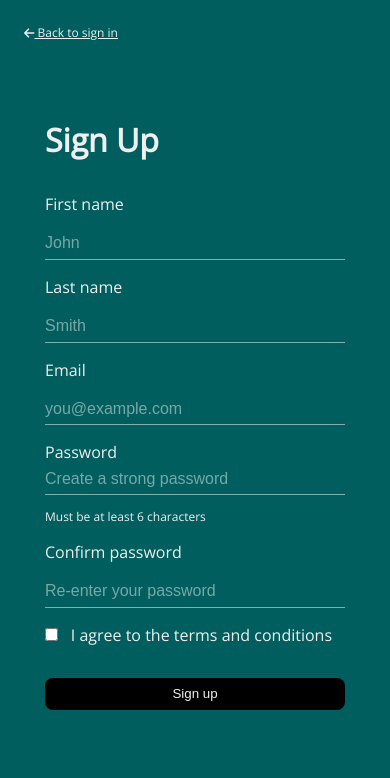
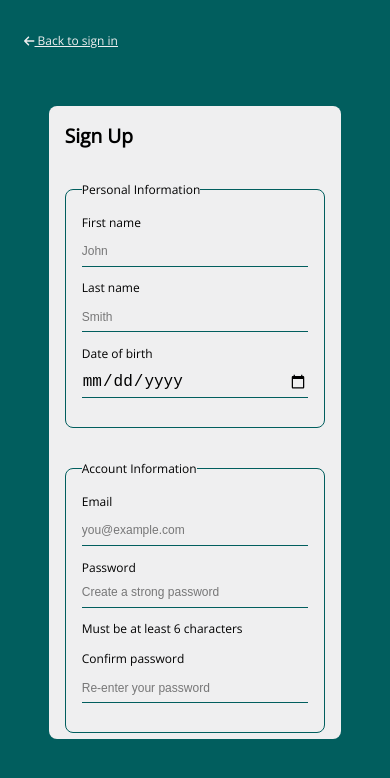
Before and after one commit to bennicodes/budget-buddy, a React (Vite) app: page /sign-up in a window 390 px wide. Shown: the top 778 px of the page. Built offline with nearby package versions, Linux system fonts and the light colour scheme.

Commit message:
restructured sign up page and styles and  added media queries

```diff
--- a/package.json
+++ b/package.json
@@ -15,6 +15,7 @@
     "@fortawesome/free-regular-svg-icons": "^6.7.2",
     "@fortawesome/free-solid-svg-icons": "^6.7.2",
     "@fortawesome/react-fontawesome": "^0.2.2",
+    "firebase": "^11.7.1",
     "react": "^19.0.0",
     "react-dom": "^19.0.0",
     "react-router-dom": "^7.5.2",
--- a/src/components/Navbar/Navbar.jsx
+++ b/src/components/Navbar/Navbar.jsx
@@ -11,17 +11,12 @@ const Navbar = () => {
         Home
       </NavLink>
       <NavLink
-        to="/services"
+        to="/transactions"
         className={({ isActive }) => (isActive ? styles.active : "")}
       >
-        Services
+        Transactions
       </NavLink>
-      <NavLink
-        to="/team"
-        className={({ isActive }) => (isActive ? styles.active : "")}
-      >
-        Team
-      </NavLink>
+
       <NavLink
         to="/contact"
         className={({ isActive }) => (isActive ? styles.active : "")}
--- a/src/pages/SignUp/SignUp.jsx
+++ b/src/pages/SignUp/SignUp.jsx
@@ -1,19 +1,20 @@
-// import { createUserWithEmailAndPassword } from "firebase/auth";
+import { faArrowLeft } from "@fortawesome/free-solid-svg-icons";
+import { FontAwesomeIcon } from "@fortawesome/react-fontawesome";
+import { createUserWithEmailAndPassword } from "firebase/auth";
 import { useState } from "react";
 import { Link, useNavigate } from "react-router-dom";
-// import { auth } from "../../firebaseConfig";
-import { faArrowLeft } from "@fortawesome/free-solid-svg-icons";
-import { FontAwesomeIcon } from "@fortawesome/react-fontawesome";
 import Button from "../../components/Button/Button";
 import ErrorMessage from "../../components/ErrorMessage/ErrorMessage";
 import Spinner from "../../components/Spinner/Spinner";
+import { auth } from "../../firebaseConfig";
 import styles from "./SignUp.module.css";
 
 const SignUp = () => {
   // Declaring state variables
-  const [formData, setFormData] = useState({
+  const [signUpFormData, setSignUpFormData] = useState({
     firstname: "",
     lastname: "",
+    dateOfBirth: "",
     email: "",
     password: "",
     confirmPassword: "",
@@ -32,7 +33,7 @@ const SignUp = () => {
   // Retrieving input values
   const handleChange = (e) => {
     const { name, value } = e.target;
-    setFormData((prevData) => ({
+    setSignUpFormData((prevData) => ({
       ...prevData,
       [name]: value,
     }));
@@ -53,7 +54,7 @@ const SignUp = () => {
   };
   const handleCheckboxChange = (e) => {
     const { name, checked } = e.target;
-    setFormData((prevData) => ({
+    setSignUpFormData((prevData) => ({
       ...prevData,
       [name]: checked,
     }));
@@ -63,18 +64,18 @@ const SignUp = () => {
     e.preventDefault();
     setError(null);
     if (
-      !formData.firstname.trim() ||
-      !formData.lastname.trim() ||
-      !formData.email.trim() ||
-      !formData.password.trim() ||
-      !formData.confirmPassword.trim()
+      !signUpFormData.firstname.trim() ||
+      !signUpFormData.lastname.trim() ||
+      !signUpFormData.email.trim() ||
+      !signUpFormData.password.trim() ||
+      !signUpFormData.confirmPassword.trim()
     ) {
       setError("Please fill the empty fields.");
       return;
-    } else if (formData.password !== formData.confirmPassword) {
+    } else if (signUpFormData.password !== signUpFormData.confirmPassword) {
       setError("Passwords do not match");
       return;
-    } else if (!formData.terms) {
+    } else if (!signUpFormData.terms) {
       setError("You must agree to the terms and conditions.");
       return;
     }
@@ -91,7 +92,7 @@ const SignUp = () => {
       navigate("/");
 
       // Reset form
-      setFormData({
+      setSignUpFormData({
         firstname: "",
         lastname: "",
         email: "",
@@ -105,18 +106,22 @@ const SignUp = () => {
   };
 
   return (
-    <div className={styles.signUpContainer}>
-      <p className={styles.signInLink}>
-        <Link to="/sign-in">
+    <>
+      <Link to="/sign-in" className={styles.goBackLink}>
         <FontAwesomeIcon icon={faArrowLeft} /> Back to sign in
       </Link>
-      </p>
+      <div className={styles.signUpContainer}>
+        <div className={styles.formWrapper}>
+          <h1 className={styles.title}>Sign Up</h1>
           <form
             className={styles.signUpForm}
-        onSubmit={(e) => handleSignUp(e, formData.email, formData.password)}
+            onSubmit={(e) =>
+              handleSignUp(e, signUpFormData.email, signUpFormData.password)
+            }
           >
-        <h1 className={styles.title}>Sign Up</h1>
-        <div className={styles.inputsContainer}>
+            <div className={styles.formFieldsRow}>
+              <fieldset className={styles.formGroup}>
+                <legend>Personal Information</legend>
                 <div className={styles.inputGroup}>
                   <label htmlFor="firstname">First name</label>
                   <input
@@ -124,7 +129,7 @@ const SignUp = () => {
                     name="firstname"
                     id="firstname"
                     onChange={handleChange}
-              value={formData.firstname}
+                    value={signUpFormData.firstname}
                     placeholder="John"
                   />
                 </div>
@@ -136,11 +141,25 @@ const SignUp = () => {
                     name="lastname"
                     id="lastname"
                     onChange={handleChange}
-              value={formData.lastname}
+                    value={signUpFormData.lastname}
                     placeholder="Smith"
                   />
                 </div>
                 {/* ------------- */}
+                <div className={styles.inputGroup}>
+                  <label htmlFor="dateOfBirth">Date of birth</label>
+                  <input
+                    type="date"
+                    name="dateOfBirth"
+                    id="dateOfBirth"
+                    onChange={handleChange}
+                    value={signUpFormData.dateOfBirth}
+                  />
+                </div>
+              </fieldset>
+              {/* ------------- */}
+              <fieldset className={styles.formGroup}>
+                <legend>Account Information</legend>
                 <div className={styles.inputGroup}>
                   <label htmlFor="email">Email</label>
                   <input
@@ -148,7 +167,7 @@ const SignUp = () => {
                     name="email"
                     id="email"
                     onChange={handleChange}
-              value={formData.email}
+                    value={signUpFormData.email}
                     placeholder="you@example.com"
                   />
                 </div>
@@ -163,7 +182,7 @@ const SignUp = () => {
                     min={6}
                     onChange={handleChange}
                     onBlur={handleBlur}
-              value={formData.password}
+                    value={signUpFormData.password}
                     placeholder="Create a strong password"
                   />
                   {touchedPasswordInput.password && passwordError ? (
@@ -185,10 +204,11 @@ const SignUp = () => {
                     id="confirm-password"
                     min={6}
                     onChange={handleChange}
-              value={formData.confirmPassword}
+                    value={signUpFormData.confirmPassword}
                     placeholder="Re-enter your password"
                   />
                 </div>
+              </fieldset>
             </div>
             {/* ------------- */}
             <div className={styles.term}>
@@ -197,7 +217,7 @@ const SignUp = () => {
                 name="terms"
                 id="terms"
                 onChange={handleCheckboxChange}
-            checked={formData.terms}
+                checked={signUpFormData.terms}
               />
               <label htmlFor="terms">I agree to the terms and conditions</label>
             </div>
@@ -208,11 +228,15 @@ const SignUp = () => {
               ></ErrorMessage>
             )}
             {/* ------------- */}
+            <div className={styles.buttonContainer}>
               <Button className={styles.signUpButton} type="submit">
                 {isLoading ? <Spinner /> : "Sign up"}
               </Button>
+            </div>
           </form>
         </div>
+      </div>
+    </>
   );
 };
 
--- a/src/pages/SignUp/SignUp.module.css
+++ b/src/pages/SignUp/SignUp.module.css
@@ -1,46 +1,84 @@
-.signUpContainer {
-  width: 100%;
-  min-height: 100vh;
-  height: 100%;
-  background-color: var(--background-color);
-  color: var(--secondary-text-color);
-  display: flex;
-  flex-direction: column;
-  justify-content: center;
-  align-items: center;
-}
-.signUpContainer .signInLink a {
+.goBackLink {
   color: var(--secondary-text-color);
   font-size: var(--font-size-small);
   text-decoration: underline;
   position: absolute;
-  top: 24px;
+  top: 32px;
   left: 24px;
+  z-index: 1;
 }
-.signUpContainer .signInLink a:hover {
+.goBackLink:hover {
   color: var(--color-hover);
 }
-.signUpForm {
-  width: 300px;
+
+.signUpContainer {
+  background-color: var(--background-color);
+  width: 100%;
+  min-height: 100vh;
+  height: 100%;
   display: flex;
-  flex-direction: column;
+  align-items: center;
   justify-content: center;
 }
-.signUpForm .title {
-  margin-bottom: var(--spacing-large);
+
+.formWrapper {
+  background-color: var(--secondary-text-color);
+  color: var(--text-color);
+  width: 75%;
+  max-height: 900;
+  height: auto;
+  border-radius: var(--border-radius-medium);
+  padding: var(--spacing-large);
+  overflow-y: auto;
 }
-.signUpForm .inputsContainer {
+
+.signUpForm {
+  width: 100%;
   display: flex;
   flex-direction: column;
   gap: var(--spacing-medium);
 }
-.inputsContainer .inputGroup {
-  width: 300px;
+
+.formFieldsRow {
+  display: flex;
+  gap: var(--spacing-large);
+  justify-content: space-between;
+  flex-wrap: wrap;
+}
+.title {
+  margin-bottom: var(--spacing-large);
+}
+
+.formFieldsWrapper {
+  display: flex;
+  gap: var(--spacing-large);
+  flex-wrap: wrap;
+  justify-content: space-between;
+  margin-bottom: var(--spacing-large);
+}
+.formFieldsWrapper .formFieldsRow {
+  display: flex;
+  gap: var(--spacing-large);
+  justify-content: space-between;
+  flex-wrap: wrap;
+}
+
+.formGroup {
+  flex: 1;
+  min-width: 300px;
+  border: 1px solid var(--background-color);
+  border-radius: var(--border-radius-medium);
+  padding: var(--spacing-large);
+}
+
+.inputGroup {
+  width: 100%;
   display: flex;
   flex-direction: column;
-  gap: var(--spacing-small);
+  gap: 4px;
+  padding-bottom: var(--spacing-small);
 }
-.signUpForm .inputsContainer .passwordGroup {
+.signUpForm .passwordGroup {
   gap: 0;
 }
 
@@ -57,31 +95,76 @@
   height: 32px;
   width: 100%;
   background-color: transparent;
-  color: var(--secondary-text-color);
+  color: var(--text-color);
   border: none;
-  border-bottom: 1px solid hsla(0, 0%, 100%, 0.5);
+  border-bottom: 1px solid var(--background-color);
   padding: 0;
   font-size: var(--font-size-base);
 }
 .inputGroup input:focus {
   outline: none;
-  border-bottom: 1px solid hsla(0, 0%, 100%, 1);
+  border-bottom: 2px solid var(--background-color);
 }
 .inputGroup input::placeholder {
-  color: var(--secondary-text-color);
+  color: var(--text-color);
   opacity: 0.5;
 }
 .signUpForm .term {
   margin: var(--spacing-medium) 0;
 }
 
+.term {
+  padding-left: var(--spacing-small);
+}
 .term label {
   padding-left: var(--spacing-small);
 }
 
+.buttonContainer {
+  width: 100%;
+  display: flex;
+  justify-content: center;
+  align-items: center;
+}
+
 .signUpButton {
-  min-width: 100%;
+  min-width: 50%;
   background-color: var(--secondary-button-color);
   color: var(--secondary-text-color);
   margin: var(--spacing-medium) 0;
 }
+
+@media (max-width: 900px) {
+  .formWrapper {
+    max-height: 75vh;
+    overflow-y: auto;
+  }
+  .formFieldsWrapper {
+    flex-direction: column;
+  }
+  .signUpButton {
+    min-width: 90%;
+  }
+}
+
+@media screen and (max-width: 550px) {
+  .formWrapper {
+    padding: var(--spacing-medium);
+  }
+  .title {
+    font-size: var(--font-size-medium);
+  }
+  .signUpForm {
+    font-size: var(--font-size-small);
+  }
+  .formGroup {
+    min-width: auto;
+    padding: var(--spacing-medium);
+  }
+  .inputGroup input::placeholder {
+    font-size: var(--font-size-small);
+  }
+  .signUpButton {
+    min-width: 100%;
+  }
+}
```
Also changed, not shown: src/App.jsx (+3 -9 lines), src/firebaseConfig.js (+16 -0 lines), src/hooks/useAuth.js (added, +30 -0 lines), src/hooks/useSignUpValidation.js (added, +44 -0 lines), src/components/AddExpens/AddExpense.jsx (renamed from src/components/Form/Form.jsx), src/components/AddExpens/AddExpense.module.css (renamed from src/components/Form/Form.module.css), 2 other files (tests, documents, lock files or other folders). Lines whose indentation alone changed are shown as unchanged.
